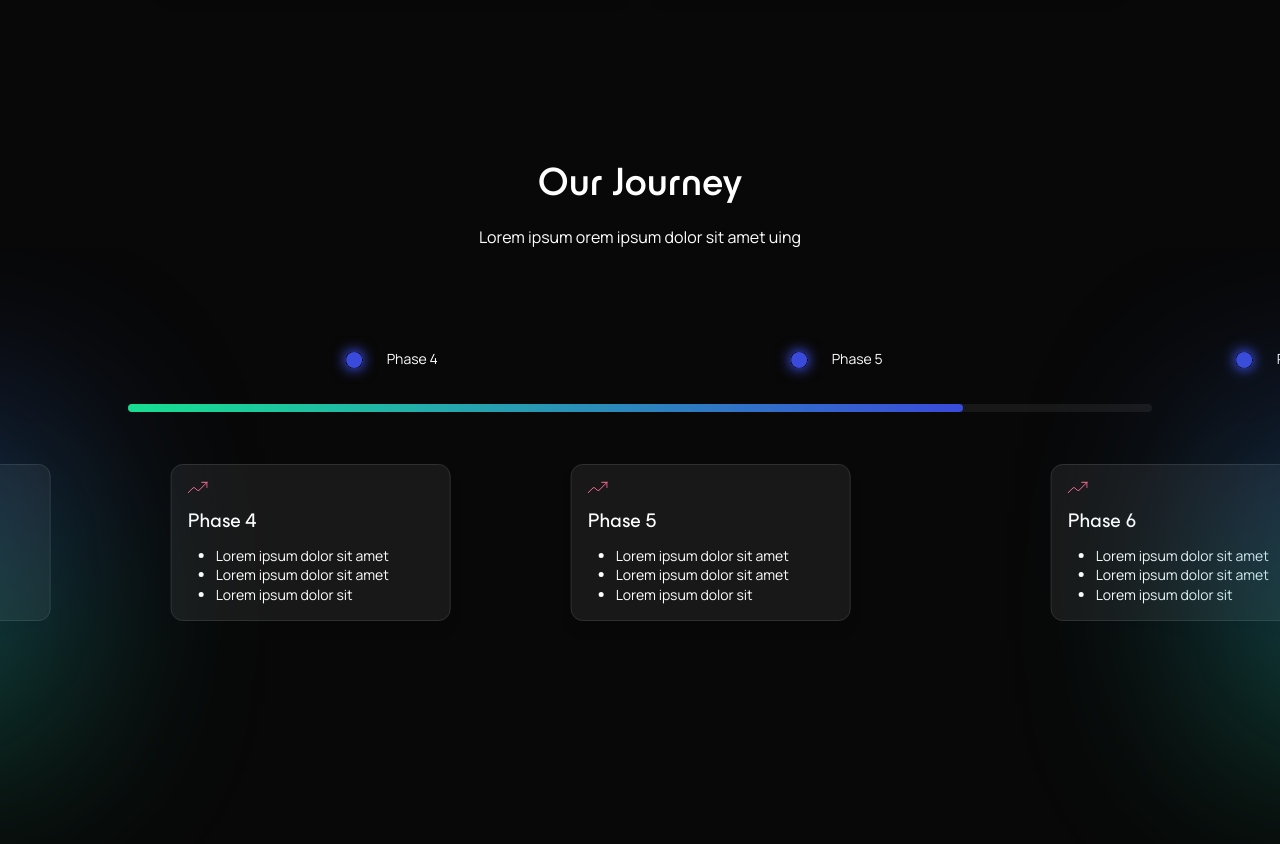
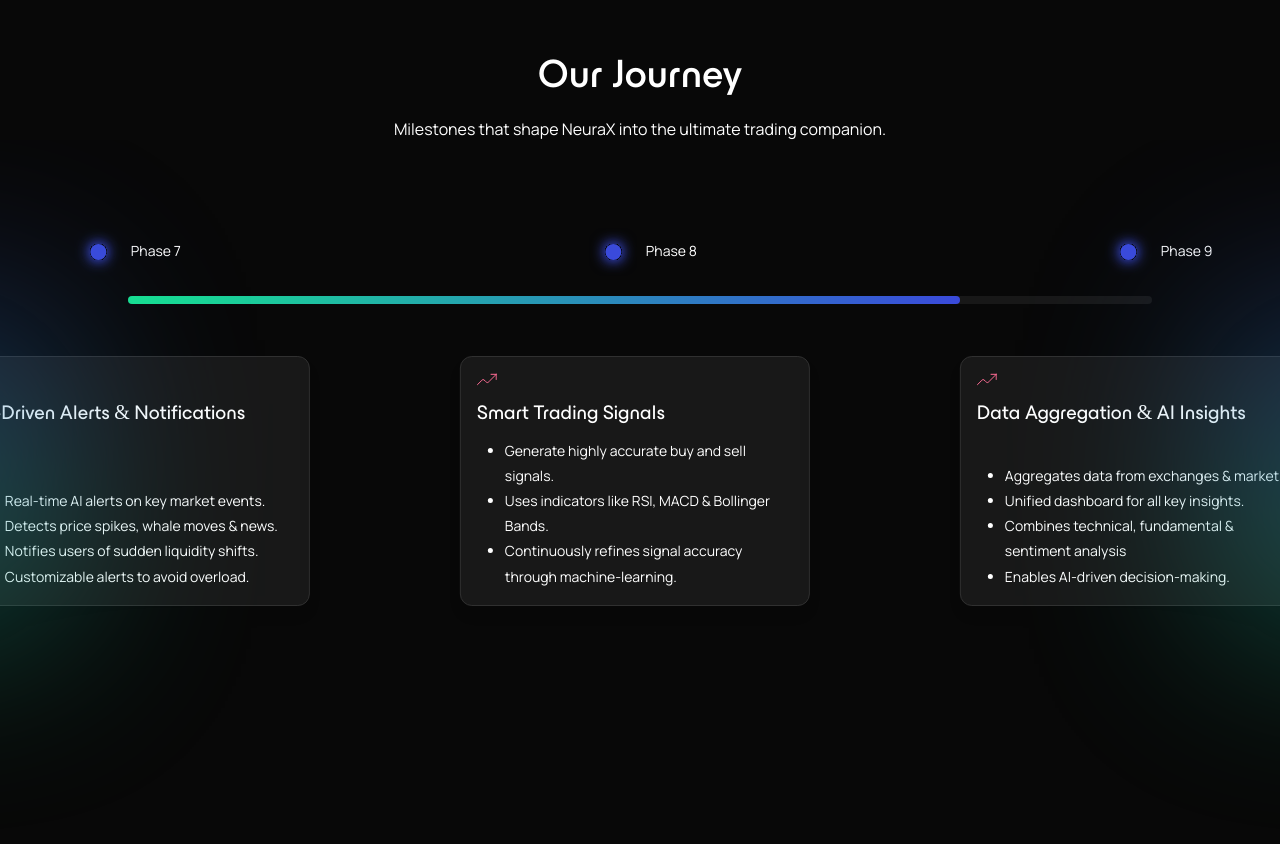
Before and after one commit to Ayesha-ehsan905/Neurax-AI, a Next.js app: page / in a window 1280 px wide. Shown: the part 5400-6244 px from the top of the page. Built offline with nearby package versions, Linux system fonts and the light colour scheme.

Commit message:
feat:textUpdate

```diff
--- a/src/components/OurJournery.tsx
+++ b/src/components/OurJournery.tsx
@@ -13,7 +13,7 @@ const OurJourney = () => {
           Our Journey
         </span>
         <span className="text-[16px] font-normal leading-[120%]">
-          Lorem ipsum orem ipsum dolor sit amet uing
+          Milestones that shape NeuraX into the ultimate trading companion.
         </span>
       </div>
       <div>
@@ -30,7 +30,7 @@ const HorizontalScrollCarousel = () => {
     offset: ["start start", "end end"],
   });
 
-  const cardWidth = 280; // Fixed card width
+  const cardWidth = 350; // Fixed card width
   const gap = 165; // Space between cards
   const totalWidth = OUR_JOURNEY.length * (cardWidth + gap);
   const viewportWidth = typeof window !== "undefined" ? window.innerWidth : 0;
@@ -58,7 +58,7 @@ const HorizontalScrollCarousel = () => {
               >
                 <div
                   className={`flex items-center gap-2 ${
-                    card.id == 6 ? "ml-[80px] sm:ml-0" : ""
+                    card.id == 10 ? "ml-[100px] sm:ml-0" : ""
                   }`}
                 >
                   <BulletIcon />
@@ -86,7 +86,7 @@ const HorizontalScrollCarousel = () => {
         {/* Horizontal Scrolling Cards */}
         <motion.div
           style={{ x, top: "calc(22% + 40px)" }}
-          className="flex gap-[165px] lg:gap-[120px] px-6 absolute "
+          className="flex gap-[150px] lg:gap-[150px] px-6 absolute "
         >
           {OUR_JOURNEY.map((card, index) => (
             <Card
@@ -94,7 +94,7 @@ const HorizontalScrollCarousel = () => {
               card={card}
               cardWidth={cardWidth}
               isFirst={index == 0}
-              isLast={index == 5}
+              isLast={index == 9}
             />
           ))}
         </motion.div>
@@ -115,12 +115,11 @@ const Card = ({
   isFirst: boolean;
   isLast: boolean;
 }) => {
-  console.log(isLast);
   return (
     <div
       className={`group relative overflow-hidden bg-blackDarker text-white rounded-xl shadow-lg border border-darkCharcoal  ${
         isFirst ? "2xl:ml-[120px] md:ml-[80px]" : ""
-      } ${isLast ? "ml-[80px] " : ""}`}
+      } ${isLast ? "ml-[250px] md:ml-[20px]" : ""}`}
       style={{
         width: `${cardWidth}px`,
       }}
@@ -130,9 +129,9 @@ const Card = ({
         <h3 className="text-[20px] font-normal font-esbuild text-white leading-[100%]">
           {card.title}
         </h3>
-        <ul className="list-disc ml-5 pl-2">
+        <ul className="list-disc ml-5 pl-2 flex flex-col justify-end h-full">
           {card.items.map((item: string, index: number) => (
-            <li key={index} className="text-[14px] font-normal leading-[140%]">
+            <li key={index} className="text-[14px] font-normal leading-[180%]">
               {item}
             </li>
           ))}
--- a/src/components/icon/AutomatedTrading.tsx
+++ b/src/components/icon/AutomatedTrading.tsx
@@ -827,9 +827,9 @@ const AutomatedTrading: React.FC<SVGProps<SVGSVGElement>> = () => {
             y2="100%"
             gradientUnits="userSpaceOnUse"
           >
-            <stop offset="0" stop-color="#303030" />
-            <stop offset="0.424" stop-color="#16E390" />
-            <stop offset="0.625" stop-color="#303030" />
+            <stop offset="0" stopColor="#303030" />
+            <stop offset="0.424" stopColor="#16E390" />
+            <stop offset="0.625" stopColor="#303030" />
 
             <animate
               attributeName="y1"
@@ -857,9 +857,9 @@ const AutomatedTrading: React.FC<SVGProps<SVGSVGElement>> = () => {
             y2="100%"
             gradientUnits="userSpaceOnUse"
           >
-            <stop offset="0" stop-color="#303030" />
-            <stop offset="0.424" stop-color="#16E390" />
-            <stop offset="0.625" stop-color="#303030" />
+            <stop offset="0" stopColor="#303030" />
+            <stop offset="0.424" stopColor="#16E390" />
+            <stop offset="0.625" stopColor="#303030" />
 
             <animate
               attributeName="y1"
@@ -885,9 +885,9 @@ const AutomatedTrading: React.FC<SVGProps<SVGSVGElement>> = () => {
             y2="100%"
             gradientUnits="userSpaceOnUse"
           >
-            <stop offset="0" stop-color="#303030" />
-            <stop offset="0.424" stop-color="#16E390" />
-            <stop offset="0.625" stop-color="#303030" />
+            <stop offset="0" stopColor="#303030" />
+            <stop offset="0.424" stopColor="#16E390" />
+            <stop offset="0.625" stopColor="#303030" />
 
             <animate
               attributeName="y1"
@@ -915,9 +915,9 @@ const AutomatedTrading: React.FC<SVGProps<SVGSVGElement>> = () => {
             y2="100%"
             gradientUnits="userSpaceOnUse"
           >
-            <stop offset="0" stop-color="#303030" />
-            <stop offset="0.424" stop-color="#16E390" />
-            <stop offset="0.625" stop-color="#303030" />
+            <stop offset="0" stopColor="#303030" />
+            <stop offset="0.424" stopColor="#16E390" />
+            <stop offset="0.625" stopColor="#303030" />
             <animate
               attributeName="y1"
               values="0%;90%"
@@ -942,9 +942,9 @@ const AutomatedTrading: React.FC<SVGProps<SVGSVGElement>> = () => {
             y2="100%"
             gradientUnits="userSpaceOnUse"
           >
-            <stop offset="0" stop-color="#303030" />
-            <stop offset="0.424" stop-color="#16E390" />
-            <stop offset="0.625" stop-color="#303030" />
+            <stop offset="0" stopColor="#303030" />
+            <stop offset="0.424" stopColor="#16E390" />
+            <stop offset="0.625" stopColor="#303030" />
             <animate
               attributeName="y1"
               values="100%;10%"
@@ -971,9 +971,9 @@ const AutomatedTrading: React.FC<SVGProps<SVGSVGElement>> = () => {
             y2="100%"
             gradientUnits="userSpaceOnUse"
           >
-            <stop offset="0" stop-color="#303030" />
-            <stop offset="0.424" stop-color="#16E390" />
-            <stop offset="0.625" stop-color="#303030" />
+            <stop offset="0" stopColor="#303030" />
+            <stop offset="0.424" stopColor="#16E390" />
+            <stop offset="0.625" stopColor="#303030" />
             <animate
               attributeName="y1"
               values="100%;10%"
@@ -998,9 +998,9 @@ const AutomatedTrading: React.FC<SVGProps<SVGSVGElement>> = () => {
             y2="100%"
             gradientUnits="userSpaceOnUse"
           >
-            <stop offset="0" stop-color="#303030" />
-            <stop offset="0.424" stop-color="#16E390" />
-            <stop offset="0.625" stop-color="#303030" />
+            <stop offset="0" stopColor="#303030" />
+            <stop offset="0.424" stopColor="#16E390" />
+            <stop offset="0.625" stopColor="#303030" />
             <animate
               attributeName="y1"
               values="0%;90%"
@@ -1025,9 +1025,9 @@ const AutomatedTrading: React.FC<SVGProps<SVGSVGElement>> = () => {
             y2="100%"
             gradientUnits="userSpaceOnUse"
           >
-            <stop offset="0" stop-color="#303030" />
-            <stop offset="0.424" stop-color="#16E390" />
-            <stop offset="0.625" stop-color="#303030" />
+            <stop offset="0" stopColor="#303030" />
+            <stop offset="0.424" stopColor="#16E390" />
+            <stop offset="0.625" stopColor="#303030" />
             <animate
               attributeName="y1"
               values="0%;90%"
--- a/src/utilis/constant.tsx
+++ b/src/utilis/constant.tsx
@@ -191,61 +191,110 @@ export const OUR_JOURNEY = [
   {
     id: 1,
     icon: <ArrowIcon />,
-    title: "Phase 1",
+    title: "AI Assistant",
     items: [
-      "Lorem ipsum dolor sit amet",
-      "Lorem ipsum dolor sit amet",
-      "Lorem ipsum dolor sit",
+      "Acts as a real-time trading companion.",
+      "Enables instant trade execution.",
+      "Refine trade recommendations and responses.",
+      "Learns from users to improve recommendations",
     ],
   },
   {
     id: 2,
     icon: <ArrowIcon />,
-    title: "Phase 2",
+    title: "Predictive Analytics",
     items: [
-      "Lorem ipsum dolor sit amet",
-      "Lorem ipsum dolor sit amet",
-      "Lorem ipsum dolor sit",
+      "Analyzes historical and real-time data using machine learning.",
+      "Detects  patterns, trends, and emerging opportunities .",
+      "Predicts price moves and volatility",
+      "Supports backtesting for strategy validation.",
     ],
   },
   {
     id: 3,
     icon: <ArrowIcon />,
-    title: "Phase 3",
+    title: "Automated Trading",
     items: [
-      "Lorem ipsum dolor sit amet",
-      "Lorem ipsum dolor sit amet",
-      "Lorem ipsum dolor sit",
+      "Trading using AI and user-defined rules.",
+      "Real-time buy/sell orders with minimal latency.",
+      "Eliminates emotional bias for disciplined trading.",
+      "Multiple trading platforms & APIs.",
     ],
   },
   {
     id: 4,
     icon: <ArrowIcon />,
-    title: "Phase 4",
+    title: "Risk Management",
     items: [
-      "Lorem ipsum dolor sit amet",
-      "Lorem ipsum dolor sit amet",
-      "Lorem ipsum dolor sit",
+      "Monitors volatility and trading risks.",
+      "Uses NLP to detect bullish or bearish market trends.",
+      "Tracks hype, news impact, and large trade signals.",
+      "Supports sentiment-based decision-making.",
     ],
   },
   {
     id: 5,
     icon: <ArrowIcon />,
-    title: "Phase 5",
+    title: "Market Sentiment Analysis",
     items: [
-      "Lorem ipsum dolor sit amet",
-      "Lorem ipsum dolor sit amet",
-      "Lorem ipsum dolor sit",
+      "Analyzes social media, news & trading forums",
+      "Uses NLP to detect bullish or bearish market trends.",
+      "Tracks hype, news impact, and major trades.",
+      "Supports sentiment-based decision-making.",
     ],
   },
   {
     id: 6,
     icon: <ArrowIcon />,
-    title: "Phase 6",
+    title: "Portfolio Optimization ",
     items: [
-      "Lorem ipsum dolor sit amet",
-      "Lorem ipsum dolor sit amet",
-      "Lorem ipsum dolor sit",
+      "AI-driven models to optimize portfolio .",
+      "Rebalances to maximize returns & reduce risk.",
+      "Diversifies assets for better stability.",
+      "Offers personalized trading recommendations.",
+    ],
+  },
+  {
+    id: 7,
+    icon: <ArrowIcon />,
+    title: "AI-Driven Alerts & Notifications ",
+    items: [
+      "Real-time AI alerts on key market events.",
+      "Detects price spikes, whale moves & news.",
+      "Notifies users of sudden liquidity shifts.",
+      "Customizable alerts to avoid overload.",
+    ],
+  },
+  {
+    id: 8,
+    icon: <ArrowIcon />,
+    title: "Smart Trading Signals ",
+    items: [
+      "Generate highly accurate buy and sell signals.",
+      "Uses indicators like RSI, MACD & Bollinger Bands.",
+      "Continuously refines signal accuracy through machine-learning.",
+    ],
+  },
+  {
+    id: 9,
+    icon: <ArrowIcon />,
+    title: "Data Aggregation & AI Insights ",
+    items: [
+      "Aggregates data from exchanges & markets.",
+      "Unified dashboard for all key insights.",
+      "Combines technical, fundamental & sentiment analysis",
+      "Enables AI-driven decision-making.",
+    ],
+  },
+  {
+    id: 10,
+    icon: <ArrowIcon />,
+    title: "Intelligent Order Execution ",
+    items: [
+      "Optimizes execution speed & reduces slippage",
+      "AI finds best entry & exit points.",
+      "Smart order routing for best prices.",
+      "Identifies deep liquidity across exchanges.",
     ],
   },
 ];
```
Also changed, not shown: public/images/ai_agent.png, public/images/ai_agent1.png.
